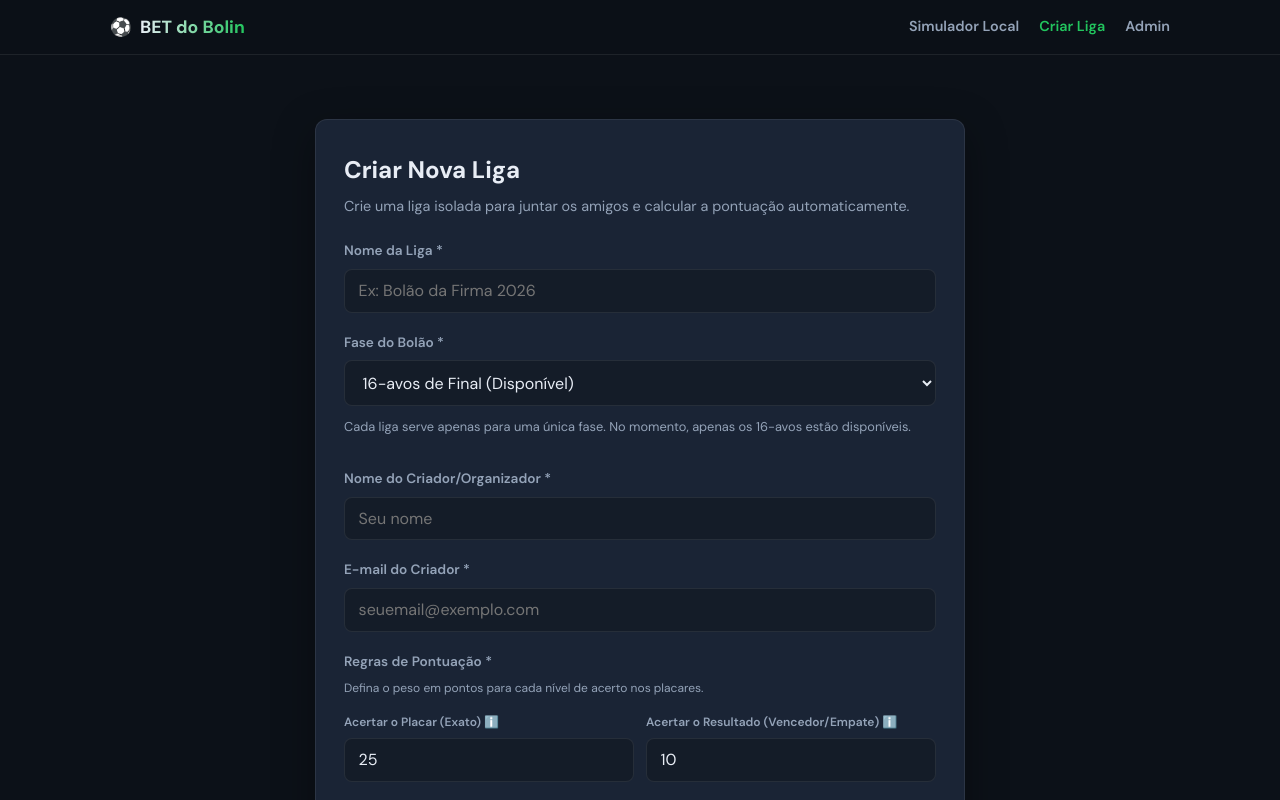
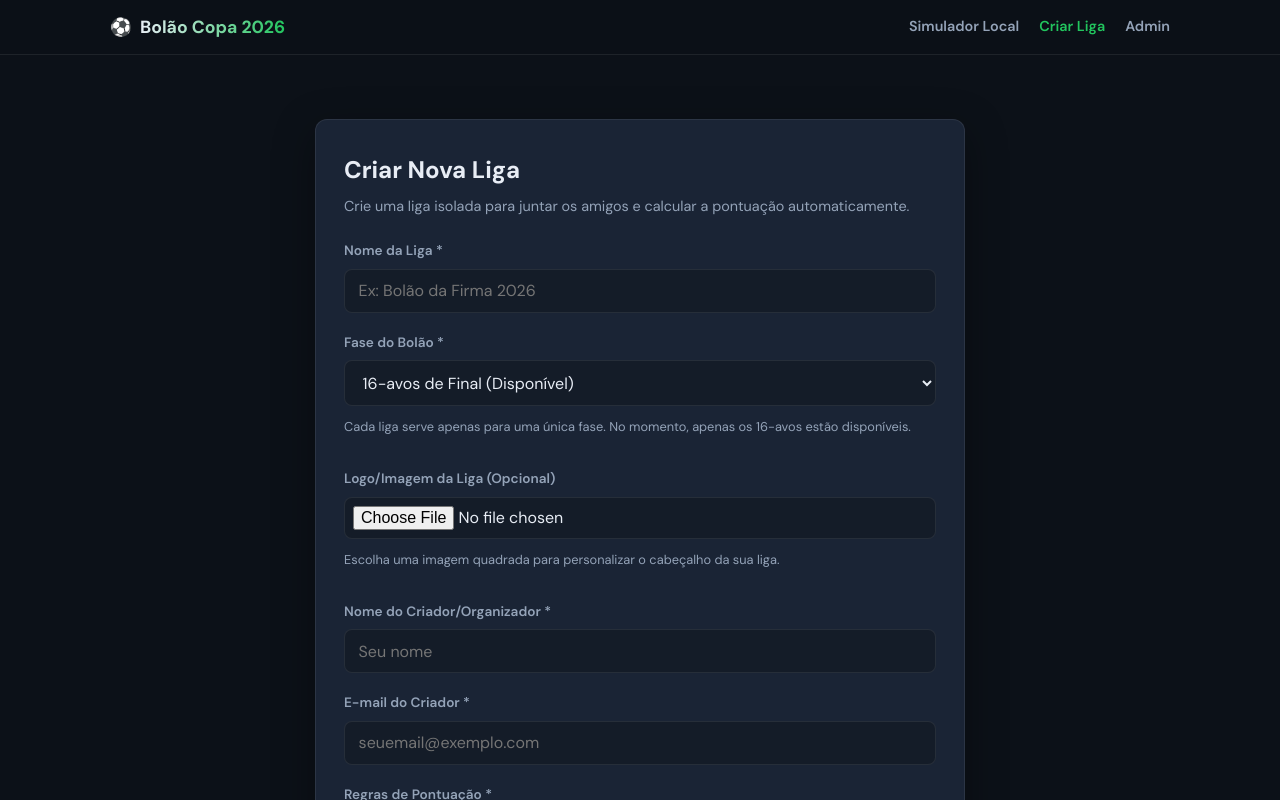
Before and after one commit to alxmendonca/bolao-copa-vibecoding, a React (Vite) app in the folder client/: page /league/new in a window 1280 px wide. Shown: the top 800 px of the page. Built offline with nearby package versions, Linux system fonts and the light colour scheme; no server answers.

Commit message:
feat: add option to upload league logo, saving base64 string and rendering it in the header

```diff
--- a/client/index.html
+++ b/client/index.html
@@ -5,7 +5,7 @@
     <meta name="viewport" content="width=device-width, initial-scale=1.0, viewport-fit=cover" />
     <meta name="theme-color" content="#0c1118" />
     <meta name="apple-mobile-web-app-capable" content="yes" />
-    <title>BET do Bolin</title>
+    <title>Bolão — Fase de grupos</title>
     <link rel="preconnect" href="https://fonts.googleapis.com" />
     <link rel="preconnect" href="https://fonts.gstatic.com" crossorigin />
     <link
--- a/client/src/components/Header.tsx
+++ b/client/src/components/Header.tsx
@@ -11,7 +11,7 @@ export default function Header() {
     <header className="site-header">
       <div className="site-header-inner">
         <Link to="/" className="site-logo">
-          ⚽ <span>BET do Bolin</span>
+          ⚽ <span>Bolão Copa 2026</span>
         </Link>
         <nav className="site-nav">
           <Link to="/" className={`nav-link ${isActive("/")}`}>
--- a/client/src/lib/exportExcel.ts
+++ b/client/src/lib/exportExcel.ts
@@ -101,7 +101,7 @@ export function buildWorkbookBuffer(
   const ws = XLSX.utils.aoa_to_sheet(data);
   ws["!protect"] = { password: "bolao2026" };
   const book = XLSX.utils.book_new();
-  XLSX.utils.book_append_sheet(book, ws, "BET do Bolin");
+  XLSX.utils.book_append_sheet(book, ws, "Bolão Copa 2026");
 
   return XLSX.write(book, { type: "array", bookType: "xlsx" });
 }
--- a/client/src/lib/firebaseService.ts
+++ b/client/src/lib/firebaseService.ts
@@ -32,6 +32,7 @@ export interface League {
   createdAt: string;
   isKnockout?: boolean;
   phase?: "grupos" | "16-avos" | "oitavas" | "quartas" | "semi" | "final";
+  logo?: string; // base64 encoded image data url
 }
 
 export function getLeagueMatches(phase: string | undefined): typeof ALL_MATCHES {
@@ -166,6 +167,7 @@ export async function createLeague(
   rules: LeagueRules,
   creatorCode: string,
   phase: string,
+  logo?: string,
 ): Promise<string> {
   // Validar código do criador
   const expectedCode = import.meta.env.VITE_CREATOR_CODE || "copa2026";
@@ -191,6 +193,7 @@ export async function createLeague(
     createdAt: createdDate.toISOString(),
     isKnockout,
     phase: "16-avos",
+    logo,
   };
 
   if (isFirebaseConfigured && db) {
@@ -226,6 +229,7 @@ export async function getLeague(leagueId: string): Promise<League> {
       createdAt: val.createdAt,
       isKnockout: !!isKnockout,
       phase: val.phase || (isKnockout ? "16-avos" : "grupos"),
+      logo: val.logo,
     } as League;
   } else {
     const leagues = getMockLeagues();
--- a/client/src/pages/Home.tsx
+++ b/client/src/pages/Home.tsx
@@ -89,7 +89,7 @@ export default function Home() {
     <div className="home-page-wrap">
       <header className="hero">
         <div className="hero-inner">
-          <p className="hero-kicker">BET do Bolin — Copa do Mundo 2026</p>
+          <p className="hero-kicker">Bolão — Copa do Mundo 2026</p>
           <h1 className="hero-title">Fase de grupos</h1>
           <p className="hero-sub">
             48 seleções, 12 grupos (A–L), 72 jogos no calendário oficial. A
--- a/client/src/pages/LeagueDetail.tsx
+++ b/client/src/pages/LeagueDetail.tsx
@@ -555,7 +555,8 @@ export default function LeagueDetail() {
       )}
 
       {/* Info Bar da Liga */}
-      <div className="league-info-bar">
+      <div className="league-info-bar" style={{ display: "flex", justifyContent: "space-between", alignItems: "center", gap: "1.5rem" }}>
+        <div style={{ display: "flex", flex: 1, justifyContent: "space-between", alignItems: "flex-start", flexWrap: "wrap", gap: "1.5rem" }}>
           <div className="league-info-details">
             <h2>{league.name}</h2>
             <div className="league-info-meta">
@@ -614,6 +615,23 @@ export default function LeagueDetail() {
               📊 Exportar Liga (Excel)
             </button>
           </div>
+        </div>
+
+        {league.logo && (
+          <div className="league-logo-container" style={{ flexShrink: 0 }}>
+            <img
+              src={league.logo}
+              alt="Logo da Liga"
+              style={{
+                width: "90px",
+                height: "90px",
+                objectFit: "cover",
+                borderRadius: "8px",
+                border: "2px solid var(--border)",
+              }}
+            />
+          </div>
+        )}
       </div>
       <div className="dashboard-layout">
         {/* Próximos 3 Jogos e Matriz de Palpites */}
--- a/client/src/pages/LeagueNew.tsx
+++ b/client/src/pages/LeagueNew.tsx
@@ -10,6 +10,26 @@ export default function LeagueNew() {
   const [result, setResult] = useState(10);
   const [creatorCode, setCreatorCode] = useState("");
   const [phase, setPhase] = useState("16-avos");
+  const [logoBase64, setLogoBase64] = useState<string | null>(null);
+  const [logoPreview, setLogoPreview] = useState<string | null>(null);
+
+  const handleImageChange = (e: React.ChangeEvent<HTMLInputElement>) => {
+    const file = e.target.files?.[0];
+    if (file) {
+      if (file.size > 500 * 1024) {
+        alert("A imagem selecionada é muito grande! Escolha uma imagem de até 500KB.");
+        e.target.value = "";
+        return;
+      }
+      const reader = new FileReader();
+      reader.onloadend = () => {
+        const base64String = reader.result as string;
+        setLogoBase64(base64String);
+        setLogoPreview(base64String);
+      };
+      reader.readAsDataURL(file);
+    }
+  };
 
   const [loading, setLoading] = useState(false);
   const [error, setError] = useState<string | null>(null);
@@ -48,6 +68,7 @@ export default function LeagueNew() {
         rules,
         creatorCode,
         phase,
+        logoBase64 || undefined,
       );
 
       const path = `/league/${leagueId}`;
@@ -174,6 +195,45 @@ export default function LeagueNew() {
             </div>
 
             <div className="form-group">
+              <label className="form-label" htmlFor="league-logo">
+                Logo/Imagem da Liga (Opcional)
+              </label>
+              <input
+                id="league-logo"
+                type="file"
+                accept="image/*"
+                className="form-input"
+                onChange={handleImageChange}
+                style={{ padding: "0.5rem" }}
+              />
+              <p className="form-helper" style={{ marginTop: "0.25rem", fontSize: "0.8rem", color: "var(--muted)" }}>
+                Escolha uma imagem quadrada para personalizar o cabeçalho da sua liga.
+              </p>
+              {logoPreview && (
+                <div style={{ marginTop: "0.75rem", display: "flex", alignItems: "center", gap: "1rem" }}>
+                  <img
+                    src={logoPreview}
+                    alt="Pré-visualização"
+                    style={{ width: "80px", height: "80px", objectFit: "cover", borderRadius: "8px", border: "1px solid var(--border)" }}
+                  />
+                  <button
+                    type="button"
+                    className="btn btn-ghost"
+                    style={{ padding: "0.4rem 0.8rem", height: "auto", fontSize: "0.8rem" }}
+                    onClick={() => {
+                      setLogoBase64(null);
+                      setLogoPreview(null);
+                      const fileInput = document.getElementById("league-logo") as HTMLInputElement;
+                      if (fileInput) fileInput.value = "";
+                    }}
+                  >
+                    Remover
+                  </button>
+                </div>
+              )}
+            </div>
+
+            <div className="form-group">
               <label className="form-label" htmlFor="creator-name">
                 Nome do Criador/Organizador *
               </label>
```
Lines whose indentation alone changed are shown as unchanged.
